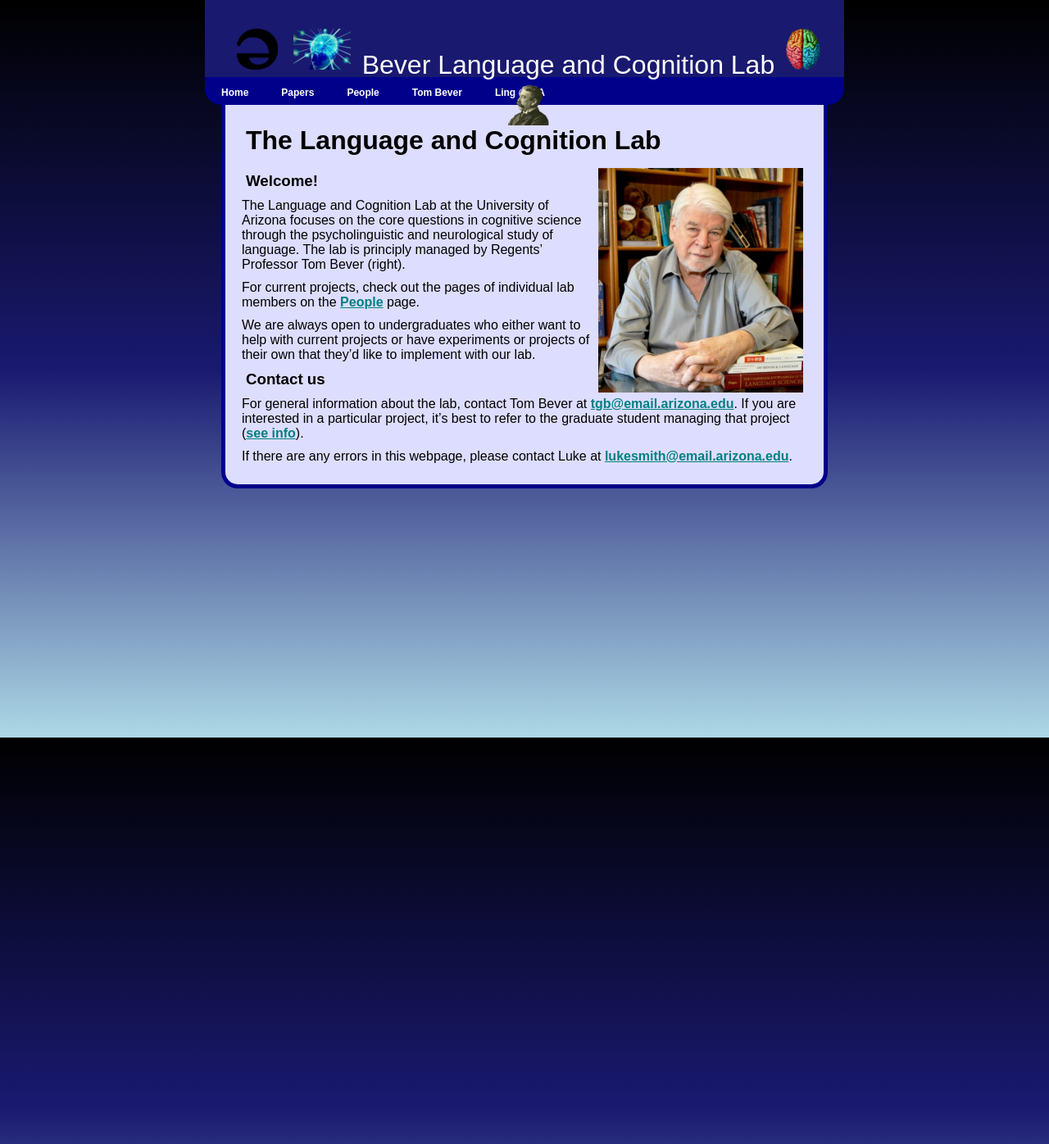
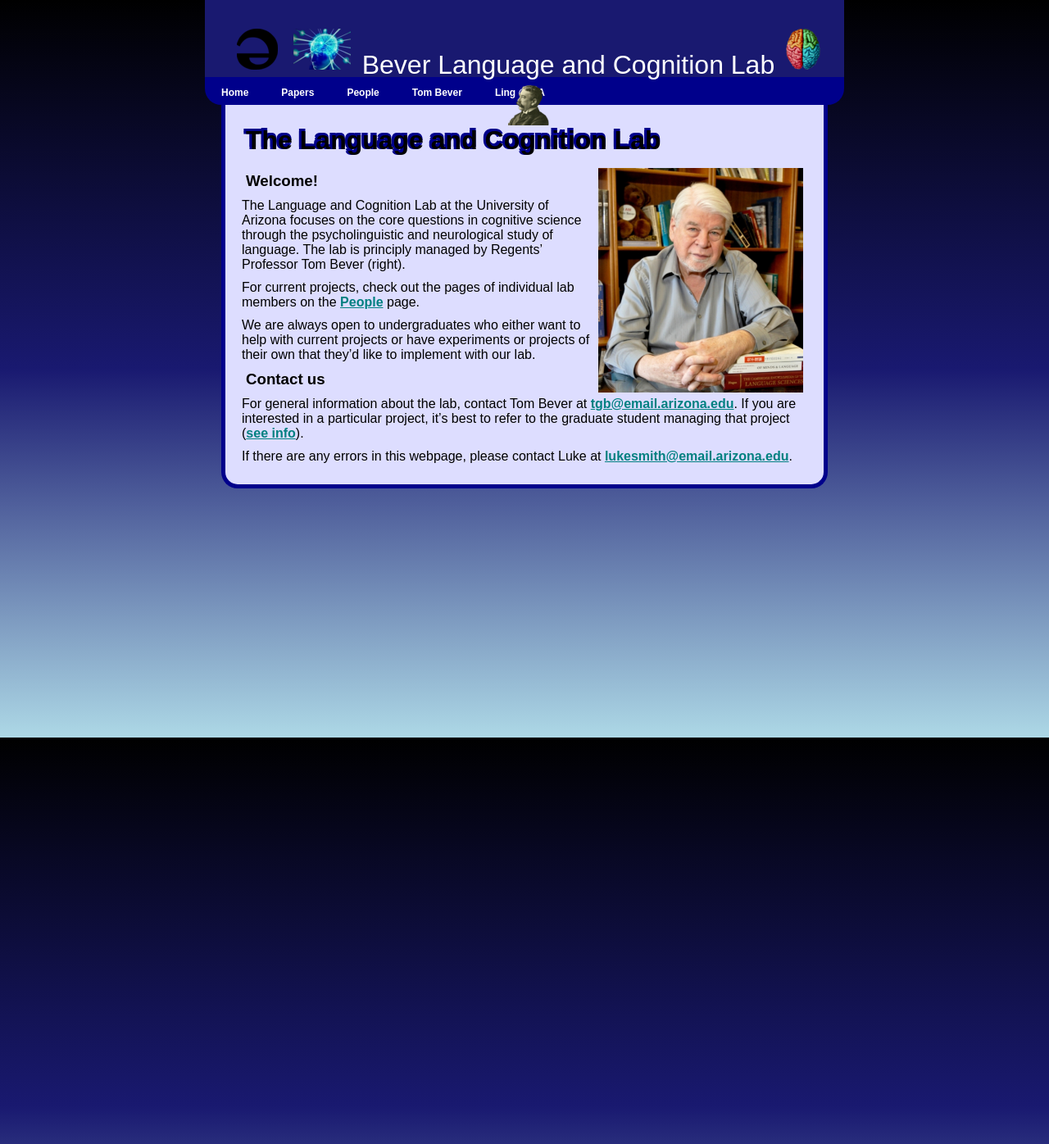
Before and after one commit to coglanglab/coglanglab.github.io, a Jekyll site: the page built from index.md, in a window 1280 px wide. Shown: the whole page at 82% size. Built offline with Jekyll 4.4.1, drawn with Linux system fonts in a browser that asks for light colours; our own code applies the rules of GitHub Pages for plain Markdown files.

Commit message:
css header change

```diff
--- a/css/style.css
+++ b/css/style.css
@@ -52,6 +52,10 @@ a{
 h1,h2,h3,h4,h5,h6 {
 	color: black;
 	padding: 5px;
+}
+
+h1 {
+	text-shadow: -3px 0 darkblue, -3px -3px darkblue, 0 -3px darkblue;
 }
 /* ----- HEADER ----- */
 
```
